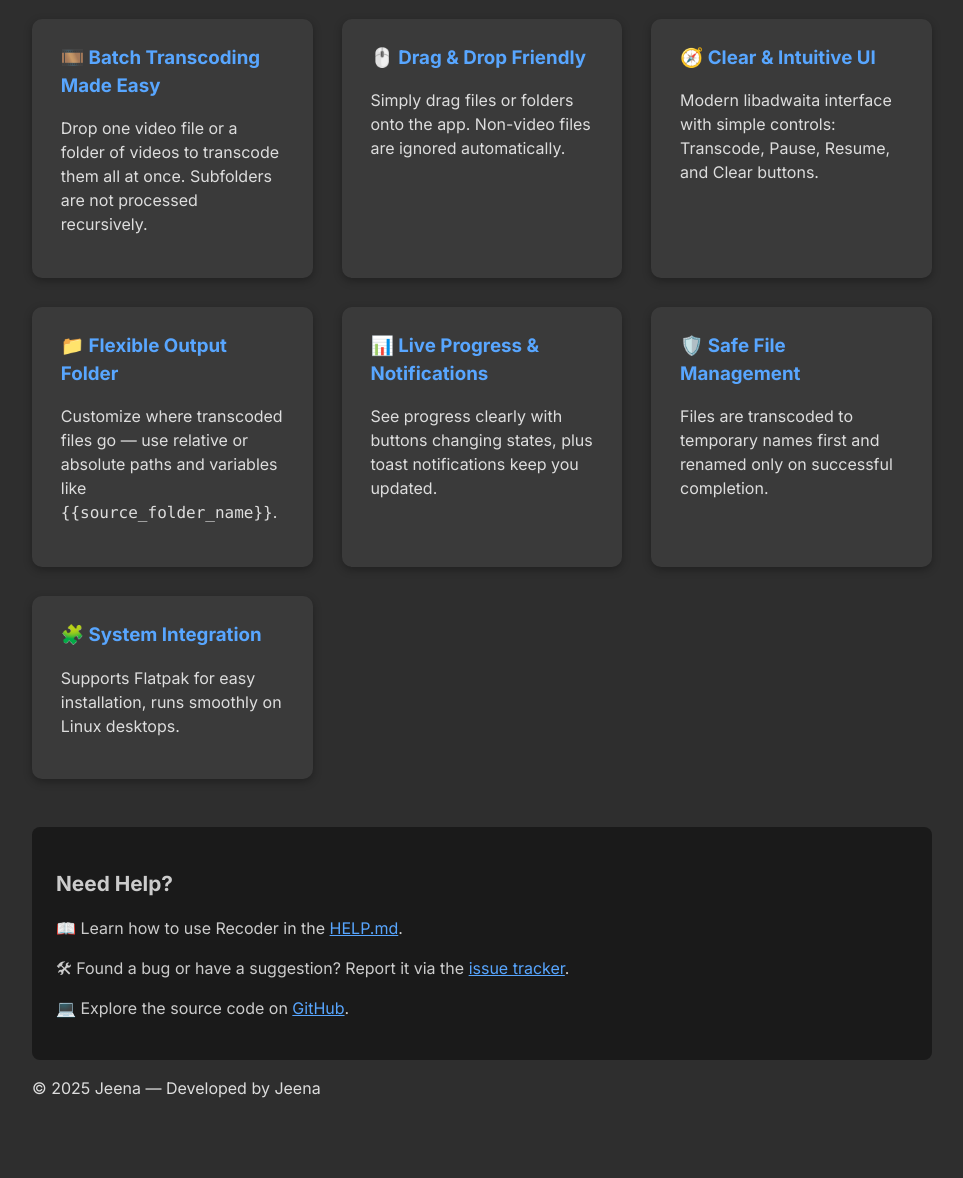
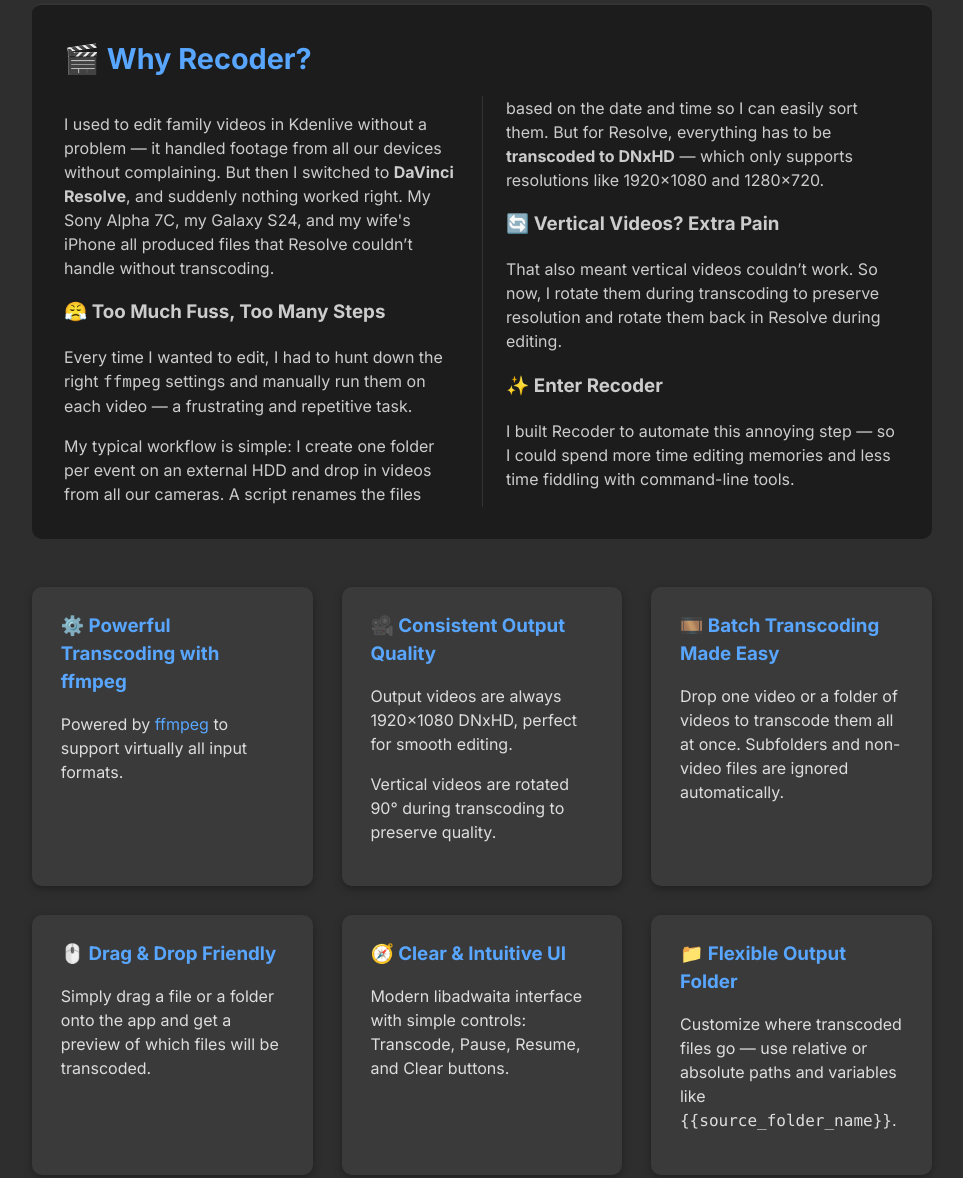
Before and after one commit to jeena/recoder, a plain HTML site: page index.html in a window 1280 px wide. Shown: the part 807-1985 px from the top of the page, without its empty margins (158-1121 px from the left). Drawn offline with Linux system fonts and the light colour scheme.

Commit message:
Add Why Recoder? and more features

```diff
--- a/index.html
+++ b/index.html
@@ -195,6 +195,36 @@
       color: #222;
     }
 
+    .why-recoder {
+      background-color: #1c1c1c;
+      padding: 2rem;
+      border-top: 2px solid #333;
+      color: #ccc;
+      font-style: normal;
+      border-radius: 10px;
+    }
+
+    .why-recoder-inner {
+      column-count: 2;
+      column-gap: 3rem;
+      column-rule: 1px solid #333; /* adds a vertical line between columns */
+      max-width: 900px;
+      margin: 0 auto;
+      font-size: 1rem;
+      line-height: 1.5;
+    }
+
+    .why-recoder-inner h2 {
+      column-span: all; /* headline spans both columns */
+      margin: 0;
+    }
+    .why-recoder h2 {
+      font-size: 1.8rem;
+      margin-bottom: 1rem;
+      color: #58a6ff;
+    }
+
+
     /* Features grid */
     .features {
       display: grid;
@@ -221,19 +251,23 @@
     }
 
     .help-section {
-      margin-top: 3rem;
+      margin: 3rem 0;
       padding: 1.5rem;
       background-color: #1a1a1a;
       border-radius: 8px;
       color: #ccc;
     }
     .help-section h2 {
-      margin-bottom: 0.5rem;
+      margin: 0.5rem 0;
       font-size: 1.3rem;
     }
     .help-section a {
       color: #58a6ff;
       text-decoration: underline;
+    }
+
+    footer {
+      text-align: center;
     }
 
 
@@ -272,12 +306,11 @@
       <div class="logo-section" aria-label="Recoder logo and tagline">
         <img src="https://raw.githubusercontent.com/jeena/recoder/refs/heads/main/src/resources/net.jeena.Recoder.svg" alt="Recoder Logo" />
         <h1>Recoder</h1>
-        <p>Minimal, batch video transcoding made simple</p>
+        <p>Batch transcode family videos to DNxHD for smooth Davinci Resolve editing</p>
       </div>
 
       <div class="install-section">
         <a href="https://jeena.github.io/recoder/net.jeena.Recoder.flatpakref" class="install-btn" aria-label="Install Recoder via Flatpak">Install</a>
-
         <span class="toggle-link" id="toggle-install-cli" tabindex="0" role="button" aria-expanded="false" aria-controls="cli-commands">
           Manual installation ▼
         </span>
@@ -288,14 +321,12 @@
           <div class="install-label">Arch Linux (AUR):</div>
           <code class="install-command">yay -S recoder</code>
         </div>
-
         <div class="install-method">
           <div class="install-label">Flatpak install via terminal:</div>
           <code class="install-command">flatpak install --user https://jeena.github.io/recoder/net.jeena.Recoder.flatpakref</code>
           <code class="install-command">flatpak run net.jeena.Recoder</code>
         </div>
       </div>
-
     </header>
 
     <div class="carousel" aria-label="Recoder screenshots carousel">
@@ -311,14 +342,52 @@
       </div>
     </div>
 
+    <section class="why-recoder" aria-label="Why Recoder exists">
+      <div class="why-recoder-inner">
+        <h2>🎬 Why Recoder?</h2>
+
+        <p>
+          I used to edit family videos in Kdenlive without a problem — it handled footage from all our devices without complaining. But then I switched to <strong>DaVinci Resolve</strong>, and suddenly nothing worked right. My Sony Alpha 7C, my Galaxy S24, and my wife's iPhone all produced files that Resolve couldn’t handle without transcoding.
+        </p>
+
+        <h3>😤 Too Much Fuss, Too Many Steps</h3>
+        <p>
+          Every time I wanted to edit, I had to hunt down the right <code>ffmpeg</code> settings and manually run them on each video — a frustrating and repetitive task.
+        </p>
+
+        <p>
+          My typical workflow is simple: I create one folder per event on an external HDD and drop in videos from all our cameras. A script renames the files based on the date and time so I can easily sort them. But for Resolve, everything has to be <strong>transcoded to DNxHD</strong> — which only supports resolutions like 1920×1080 and 1280×720.
+        </p>
+
+        <h3>🔄 Vertical Videos? Extra Pain</h3>
+        <p>
+          That also meant vertical videos couldn’t work. So now, I rotate them during transcoding to preserve resolution and rotate them back in Resolve during editing.
+        </p>
+
+        <h3>✨ Enter Recoder</h3>
+        <p>
+          I built Recoder to automate this annoying step — so I could spend more time editing memories and less time fiddling with command-line tools.
+        </p>
+      </div>
+    </section>
+
     <section class="features" aria-label="Features of Recoder">
       <div class="feature-item">
+        <h3>⚙️ Powerful Transcoding with ffmpeg</h3>
+        <p>Powered by <a href="https://ffmpeg.org/">ffmpeg</a> to support virtually all input formats.</p>
+      </div>
+      <div class="feature-item">
+        <h3>🎥 Consistent Output Quality</h3>
+        <p>Output videos are always 1920×1080 DNxHD, perfect for smooth editing.</p>
+        <p>Vertical videos are rotated 90° during transcoding to preserve quality.</p>
+      </div>
+      <div class="feature-item">
         <h3>🎞️ Batch Transcoding Made Easy</h3>
-        <p>Drop one video file or a folder of videos to transcode them all at once. Subfolders are not processed recursively.</p>
+        <p>Drop one video or a folder of videos to transcode them all at once. Subfolders and non-video files are ignored automatically.</p>
       </div>
       <div class="feature-item">
         <h3>🖱️ Drag &amp; Drop Friendly</h3>
-        <p>Simply drag files or folders onto the app. Non-video files are ignored automatically.</p>
+        <p>Simply drag a file or a folder onto the app and get a preview of which files will be transcoded.</p>
       </div>
       <div class="feature-item">
         <h3>🧭 Clear &amp; Intuitive UI</h3>
@@ -329,18 +398,19 @@
         <p>Customize where transcoded files go — use relative or absolute paths and variables like <code>{{source_folder_name}}</code>.</p>
       </div>
       <div class="feature-item">
-        <h3>📊 Live Progress &amp; Notifications</h3>
-        <p>See progress clearly with buttons changing states, plus toast notifications keep you updated.</p>
+        <h3>🛡️ Safe File Management</h3>
+        <p>Files are processed without altering originals; new files are saved separately based on your settings.</p>
       </div>
       <div class="feature-item">
-        <h3>🛡️ Safe File Management</h3>
-        <p>Files are transcoded to temporary names first and renamed only on successful completion.</p>
+        <h3>📊 Live Progress &amp; Notifications</h3>
+        <p>See detailed progress bars for each file and the entire batch. Buttons update states dynamically, toast notifications keep you informed, and a completion sound plays when the batch finishes.</p>
       </div>
       <div class="feature-item">
         <h3>🧩 System Integration</h3>
         <p>Supports Flatpak for easy installation, runs smoothly on Linux desktops.</p>
       </div>
     </section>
+
 
     <section class="help-section" aria-label="Help and Documentation">
       <h2>Need Help?</h2>
@@ -359,9 +429,8 @@
     </section>
 
     <footer class="site-footer" aria-label="Site footer">
-      <p>© 2025 Jeena — Developed by Jeena</p>
+      <p>Developed by <a href="https://jeena.net">Jeena</a></p>
     </footer>
-
   </div>
 
   <script>
```
